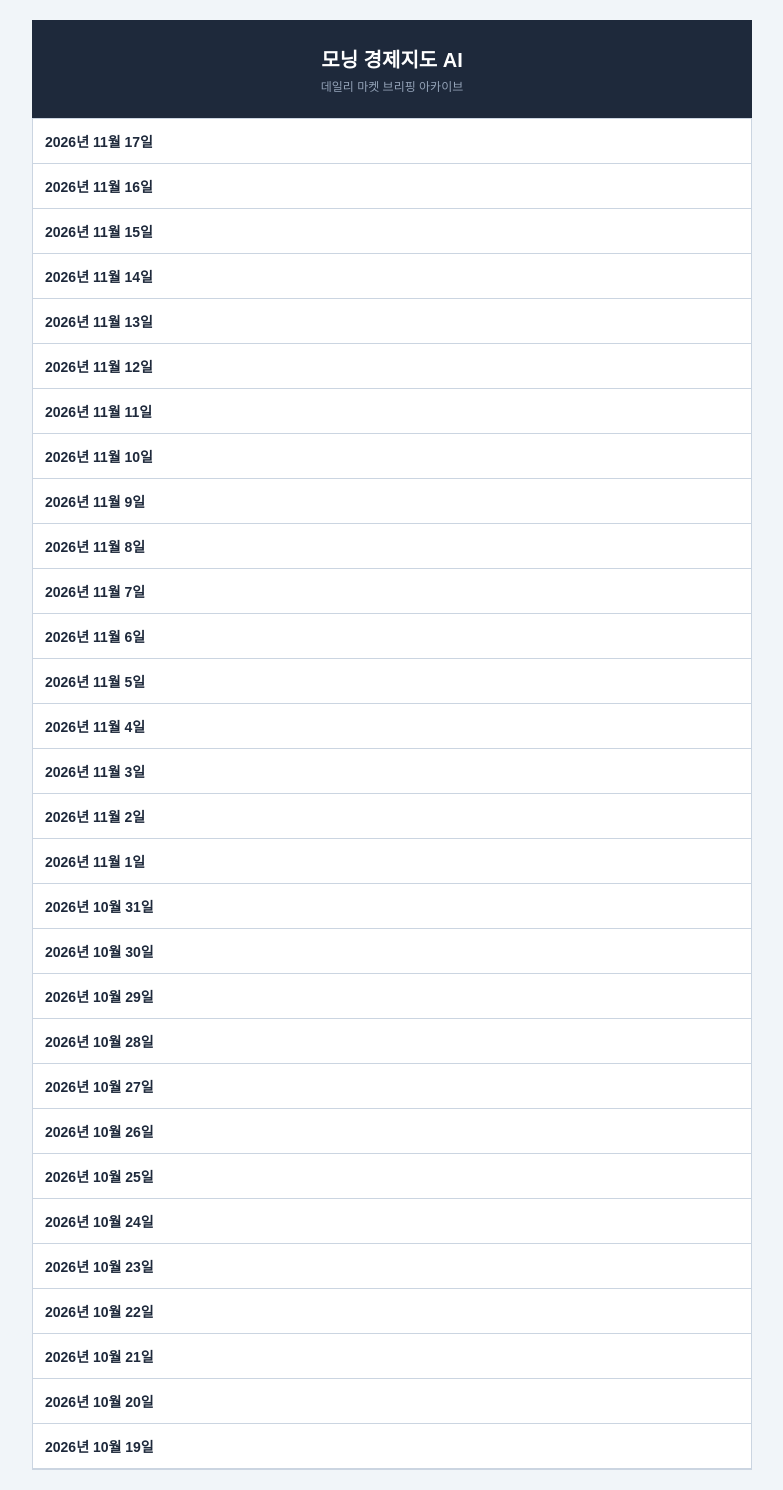
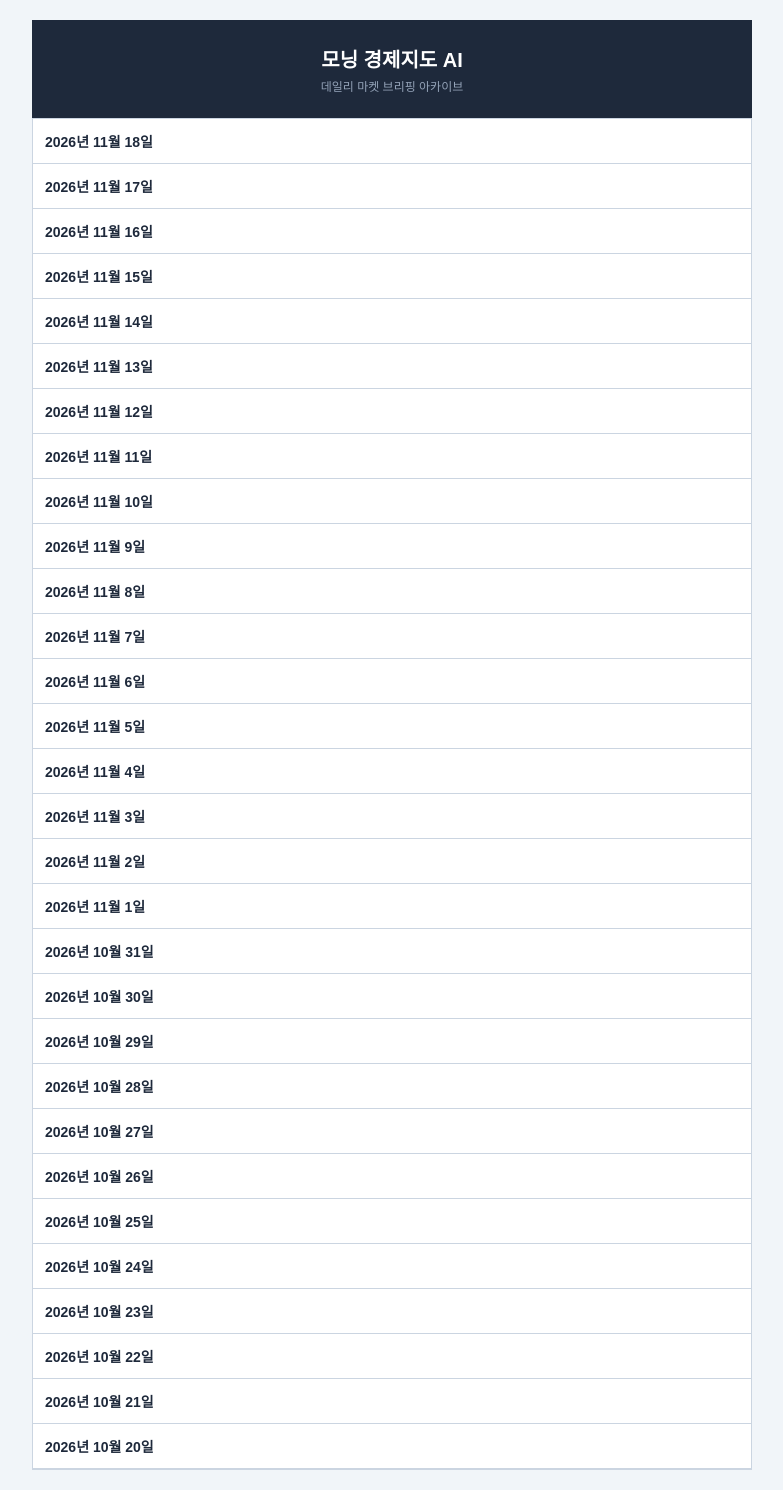
Before and after one commit to kijm32-ops/morning-briefing, a plain HTML site: page docs/index.html in a window 1280 px wide. Shown: the whole page, without its empty margins (248-1031 px from the left). Drawn offline with Linux system fonts and the light colour scheme.

Commit message:
index: 2026-11-18 갱신

```diff
--- a/docs/index.html
+++ b/docs/index.html
@@ -20,6 +20,8 @@
       <div style="font-size:12px; color:#94A3B8; margin-top:4px;">데일리 마켓 브리핑 아카이브</div>
     </div>
     <ul><li style="padding:12px; border-bottom:1px solid #CBD5E1;">
+       <a href="reports/2026-11-18.html" style="text-decoration:none; color:#1E293B; font-weight:bold;">2026년 11월 18일</a>
+     </li><li style="padding:12px; border-bottom:1px solid #CBD5E1;">
        <a href="reports/2026-11-17.html" style="text-decoration:none; color:#1E293B; font-weight:bold;">2026년 11월 17일</a>
      </li><li style="padding:12px; border-bottom:1px solid #CBD5E1;">
        <a href="reports/2026-11-16.html" style="text-decoration:none; color:#1E293B; font-weight:bold;">2026년 11월 16일</a>
@@ -77,8 +79,6 @@
        <a href="reports/2026-10-21.html" style="text-decoration:none; color:#1E293B; font-weight:bold;">2026년 10월 21일</a>
      </li><li style="padding:12px; border-bottom:1px solid #CBD5E1;">
        <a href="reports/2026-10-20.html" style="text-decoration:none; color:#1E293B; font-weight:bold;">2026년 10월 20일</a>
-     </li><li style="padding:12px; border-bottom:1px solid #CBD5E1;">
-       <a href="reports/2026-10-19.html" style="text-decoration:none; color:#1E293B; font-weight:bold;">2026년 10월 19일</a>
      </li></ul>
   </div>
 </body>
```
